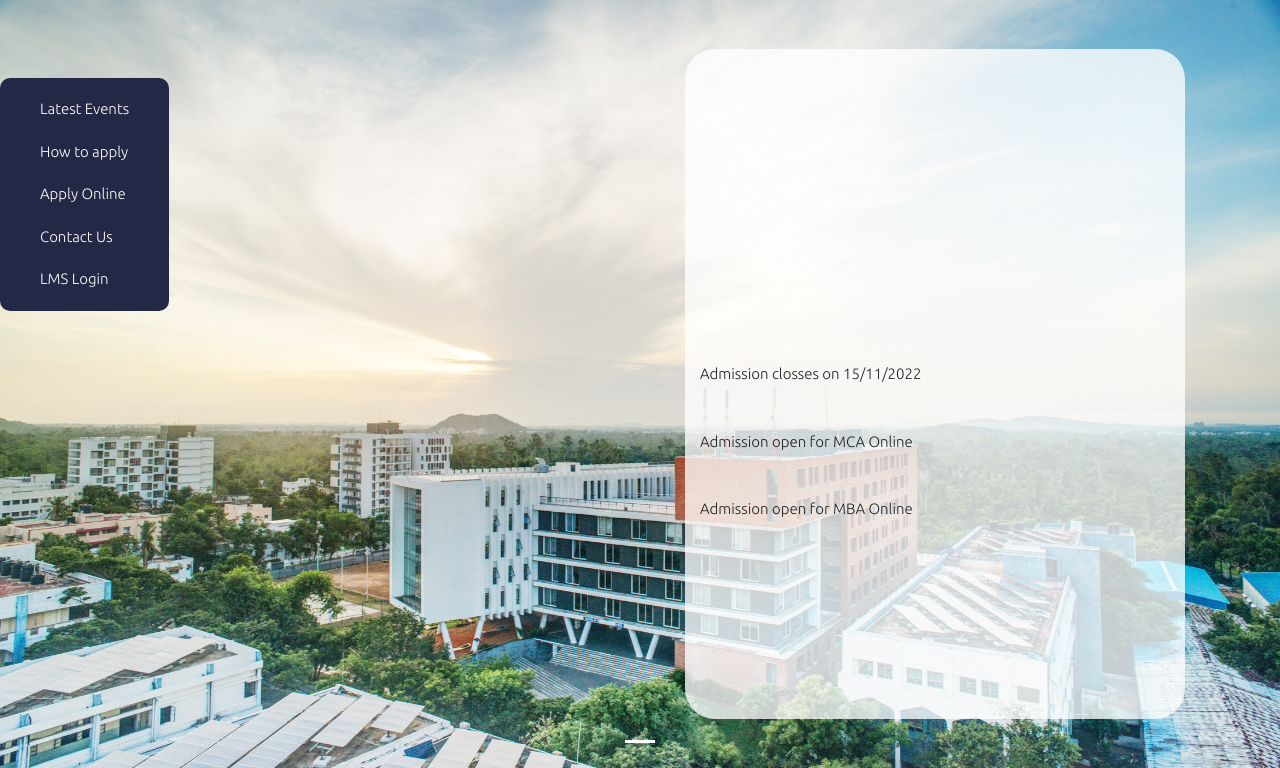
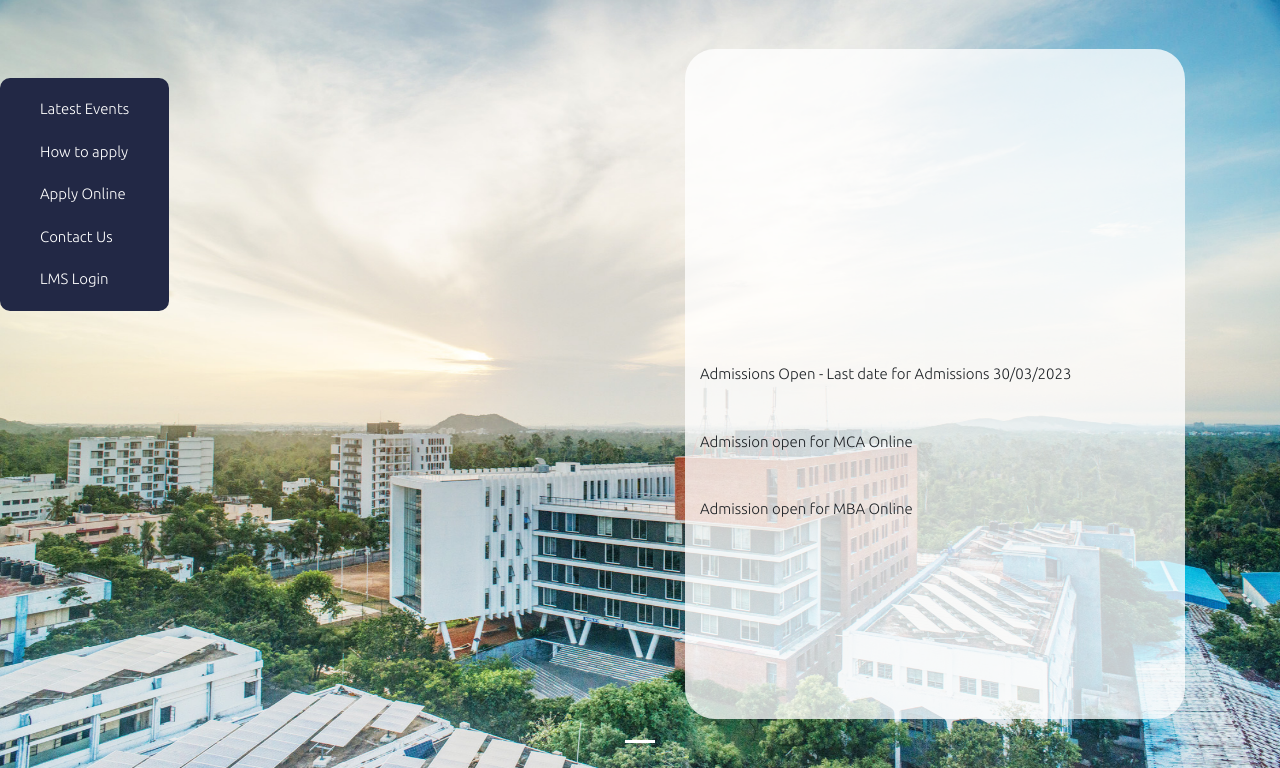
Before and after one commit to Natraj510/Online-learning-2.0, a Node server app: page / in a window 1280 px wide. Shown: the part 162-930 px from the top of the page. Run offline with Node 20, Linux system fonts and the light colour scheme; some libraries are stand-ins or nearby versions.

Commit message:
Update home.ejs

```diff
--- a/views/home.ejs
+++ b/views/home.ejs
@@ -32,7 +32,7 @@
         <div class="box">
           <div class="mba-box example1">
 
-              <p>Admission closses on 15/11/2022</p> <br> <br> <br>
+              <p>Admissions Open - Last date for Admissions 30/03/2023</p> <br> <br> <br>
               <p>Admission open for MCA Online</p> <br> <br> <br>
               <p>Admission open for MBA Online</p>
           </div>
```
